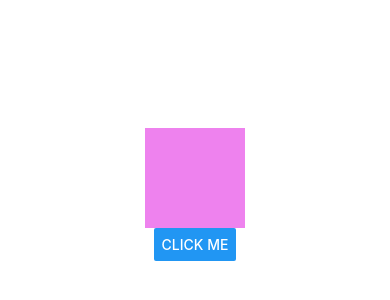
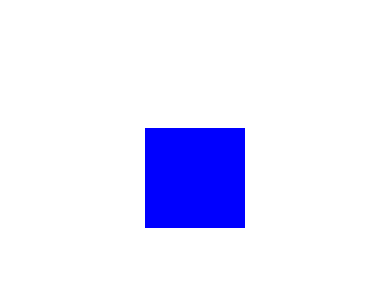
Before and after one commit to demo-public-projects/gesture-handler, a React Native app: screen / in a window 390 px wide. Shown: the part 172-472 px from the top of the page. Built offline with nearby package versions, Linux system fonts and the light colour scheme.

Commit message:
interpolate, interpolateColor

```diff
--- a/App.js
+++ b/App.js
@@ -1,52 +1,47 @@
 import Animated, {
   useSharedValue,
   useAnimatedStyle,
-  withRepeat,
   withTiming,
   withSpring,
-  runOnJS,
-  runOnUI,
+  interpolate,
+  interpolateColor,
 } from "react-native-reanimated";
 import { Button, Pressable, StyleSheet, Text, View } from "react-native";
-import { useState } from "react";
 
 export default function App() {
   const progress = useSharedValue(100);
-  const [finished, setFinished] = useState(false);
 
   const startAnimation = () => {
     progress.value = withTiming(
       progress.value + 100,
       { duration: 2000 },
       () => {
-        progress.value = withSpring(
-          100,
-          {
-            mass: 2.6,
-            damping: 8,
-            stiffness: 201,
-          },
-          () => runOnJS(setFinished)(true)
-        );
+        progress.value = withSpring(100, {
+          mass: 2.6,
+          damping: 8,
+          stiffness: 201,
+        });
       }
     );
   };
 
   const transformEval = () => {
     "worklet";
-    return progress.value / 100;
-  };
-
-  const onButtonPress = () => {
-    runOnUI(() => {
-      const evalResult = transformEval();
-      console.log(evalResult);
-    })();
+    return interpolate(progress.value, [100, 200], [1, 3]);
   };
 
   const rstyle = useAnimatedStyle(() => ({
     borderRadius: progress.value - 100,
-    transform: [{ scale: transformEval() }],
+    transform: [
+      { scale: transformEval() },
+      { rotate: interpolate(progress.value, [100, 200], [0, 180]) + "deg" },
+    ],
+    opacity: interpolate(progress.value, [100, 200], [1, 0.3]),
+    backgroundColor: interpolateColor(
+      progress.value,
+      [100, 150, 200],
+      ["blue","yellow", "red"]
+    ),
   }));
 
   return (
@@ -56,13 +51,11 @@ export default function App() {
           {
             height: 100,
             width: 100,
-            backgroundColor: "violet",
+            backgroundColor: "blue",
           },
           rstyle,
         ]}
       />
-      {finished && <Text>Finished!</Text>}
-      <Button title="Click Me" onPress={onButtonPress} />
     </Pressable>
   );
 }
```
